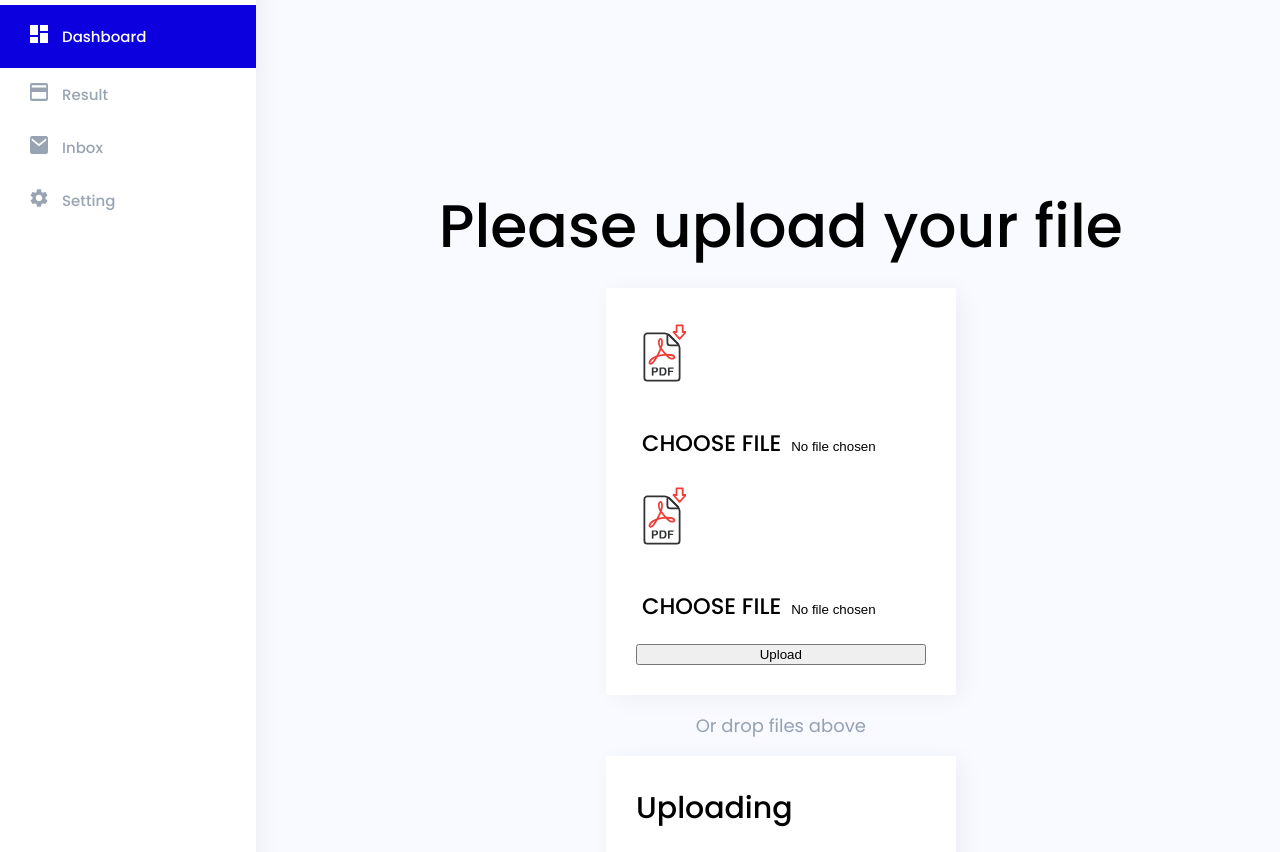
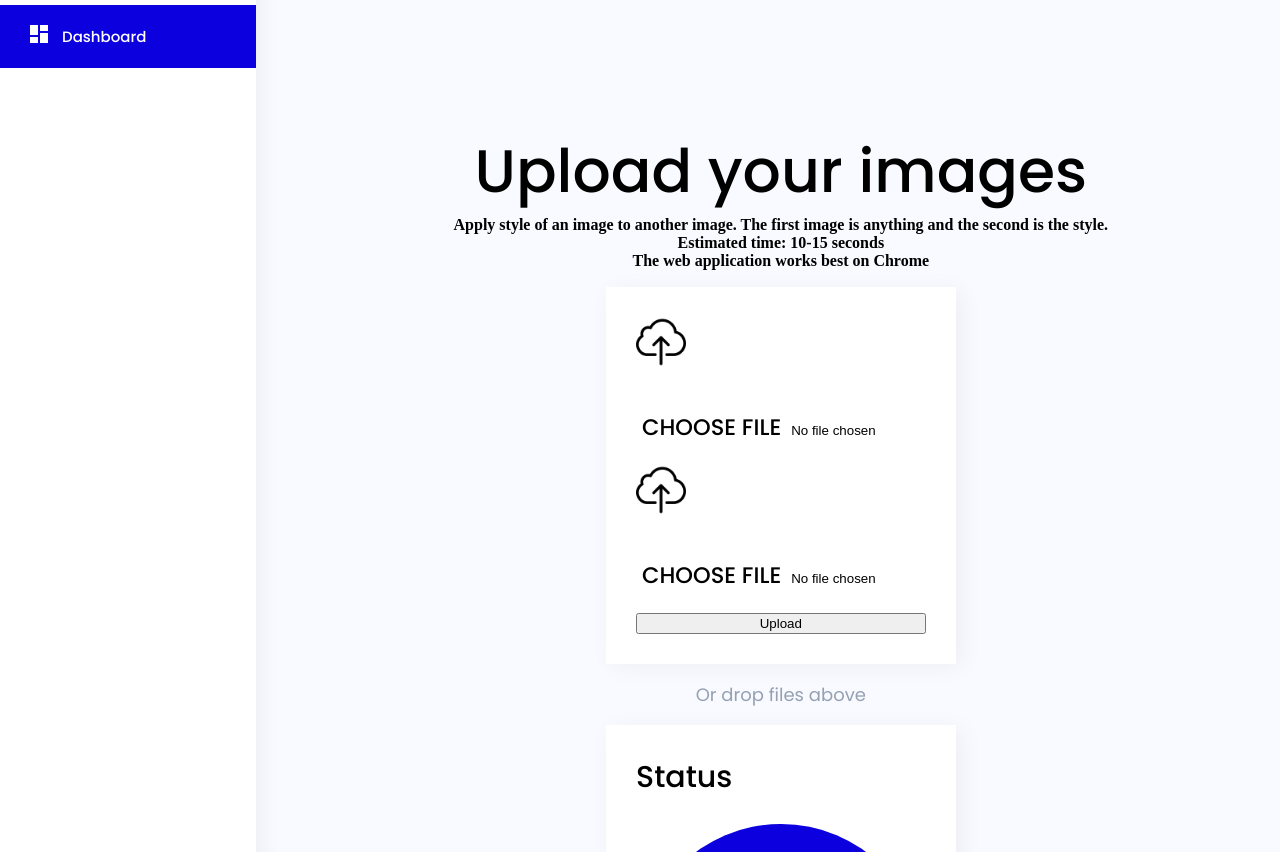
Before and after one commit to Youplala/Detacto, a website: page webapp/index.html in a window 1280 px wide. Shown: the part 103-955 px from the top of the page. Drawn offline with Linux system fonts and the light colour scheme.

Commit message:
changed icons and added text to page

```diff
--- a/webapp/index.html
+++ b/webapp/index.html
@@ -6,7 +6,7 @@
     <meta http-equiv="X-UA-Compatible" content="IE=edge">
     <meta name="viewport" content="width=device-width, initial-scale=1.0">
     <link rel="stylesheet" href="assets/css/home/home.css">
-    <title>Sys-Op-Dashboard</title>
+    <title>Detacto</title>
 </head>
 
 <body>
@@ -20,22 +20,21 @@
                     <div class="menu">
                         <ul>
                             <li class="active"><img src="assets/images/dashboard.svg" alt=""><span>Dashboard</span></li>
-                            <li><img src="assets/images/result.svg" alt=""><span>Result</span></li>
-                            <li><img src="assets/images/inbox.svg" alt=""><span>Inbox</span></li>
-                            <li><img src="assets/images/setting.svg" alt=""><span>Setting</span></li>
                         </ul>
                     </div>
                 </div>
 
                 <div class="custom-col home">
-                    <h2>Welcome to detacto</h2>
-                    <div>
-                        <h5>Please upload your file</h5>
+                        <div>
+                        <h5>Upload your images</h5>
+                        <h4 style="text-align: center;">Apply style of an image to another image. The first image is anything and the second is the style.</h4>
+                        <h4 style="text-align: center;">Estimated time: 10-15 seconds</h4>
+                        <h4 style="text-align: center;">The web application works best on Chrome</h4>
                         <div class="control">
                             <div>
-                                <img src="assets/images/pdf-file-files-icon.svg" alt="">
+                                <img src="assets/images/upload.png" alt="" style="width: 50px;height:50px;">
                                 <input type="file" id="file1">
-                                <img src="assets/images/pdf-file-files-icon.svg" alt="">
+                                <img src="assets/images/upload.png" alt="" style="width: 50px;height:50px;">
                                 <input type="file" id="file2">
                                 <button id="upload">Upload</button>
                             </div>
@@ -43,7 +42,7 @@
                         </div>
 
                         <div class="uploading" id="uploading">
-                            <h4>Uploading</h4>
+                            <h4>Status</h4>
                             <div class="holder">
                                 <div class="progress">
                                     <svg width="273px" height="273px">
@@ -52,12 +51,12 @@
                                     </svg>
                                 </div>
                                 <div class="text">
-                                    <p>Uploaded</p>
+                                    <p>Loading</p>
                                 </div>
                             </div>
                         </div>
 
-                        <div class="img-holder" style="max-width: 75%;">
+                        <div class="img-holder">
                             <img src="" alt="" id="img">
                         </div>
 
@@ -65,10 +64,10 @@
                             <a href=""  id="download-pic" download>
                                 <div class="text">
                                     <p>Download the final results</p>
-                                    <h3>Pdf</h3>
+                                    <h3>Image</h3>
                                 </div>
                                 <div class="img-holder">
-                                    <img src="assets/images/pdf-file-files-icon.svg" alt="">
+                                    <img src="assets/images/icons8-download-60.png" alt="">
                                 </div>
                             </a>
                         </div>
@@ -122,14 +121,12 @@
                 .then(url => {
                     console.log(url)
                     document.getElementById('link1').value = url
-                    alert("file 1 upload Successful");
                     task2
                         .then(snapshot => snapshot.ref.getDownloadURL())
 
                         .then(url => {
                             console.log(url)
                             document.getElementById('link2').value = url
-                            alert("file 2 upload Successful");
                             then()
                         })
                 })
```
Also changed, not shown: webapp/assets/images/icons8-download-60.png (added), webapp/assets/images/upload.png (added).
